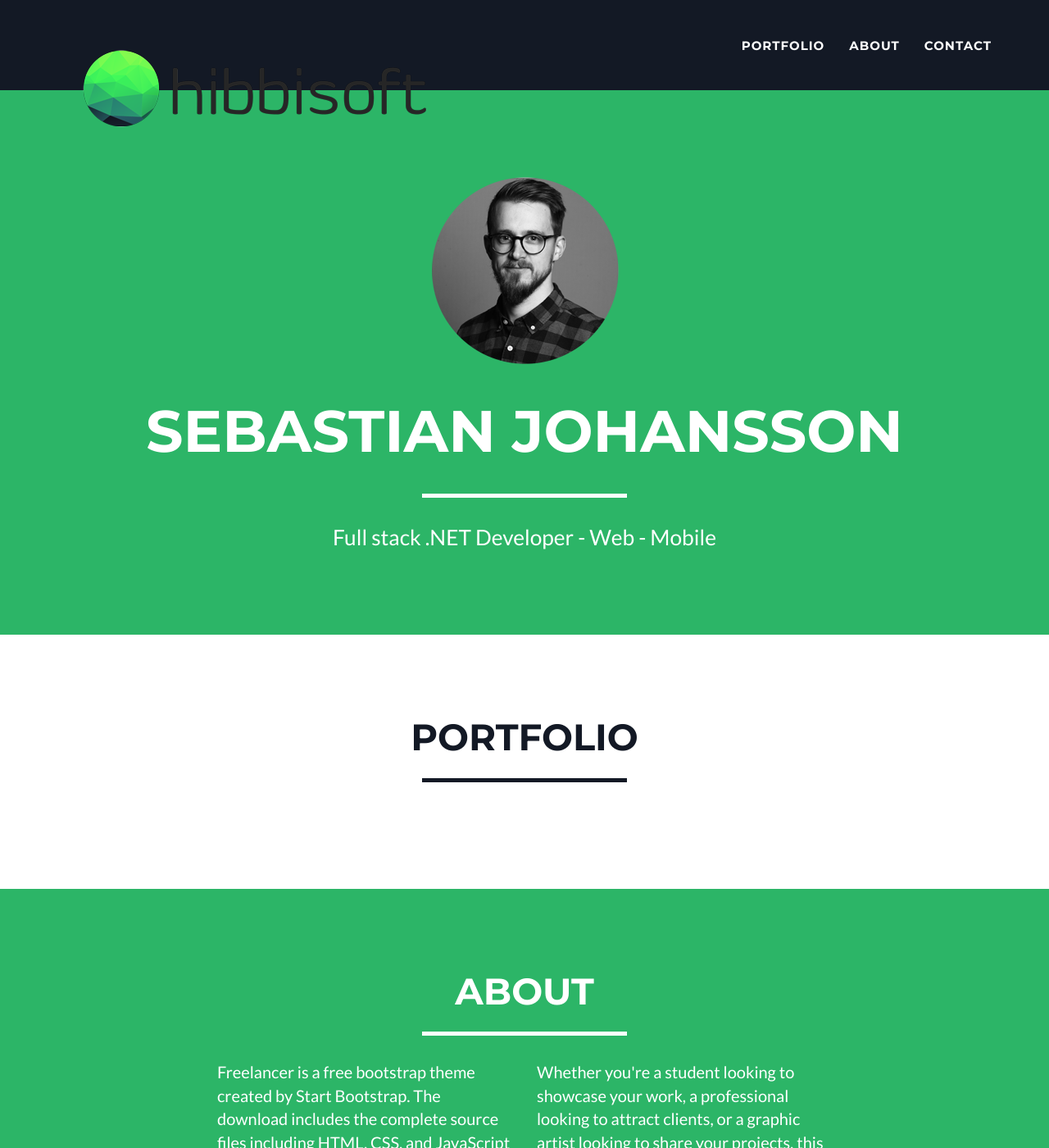
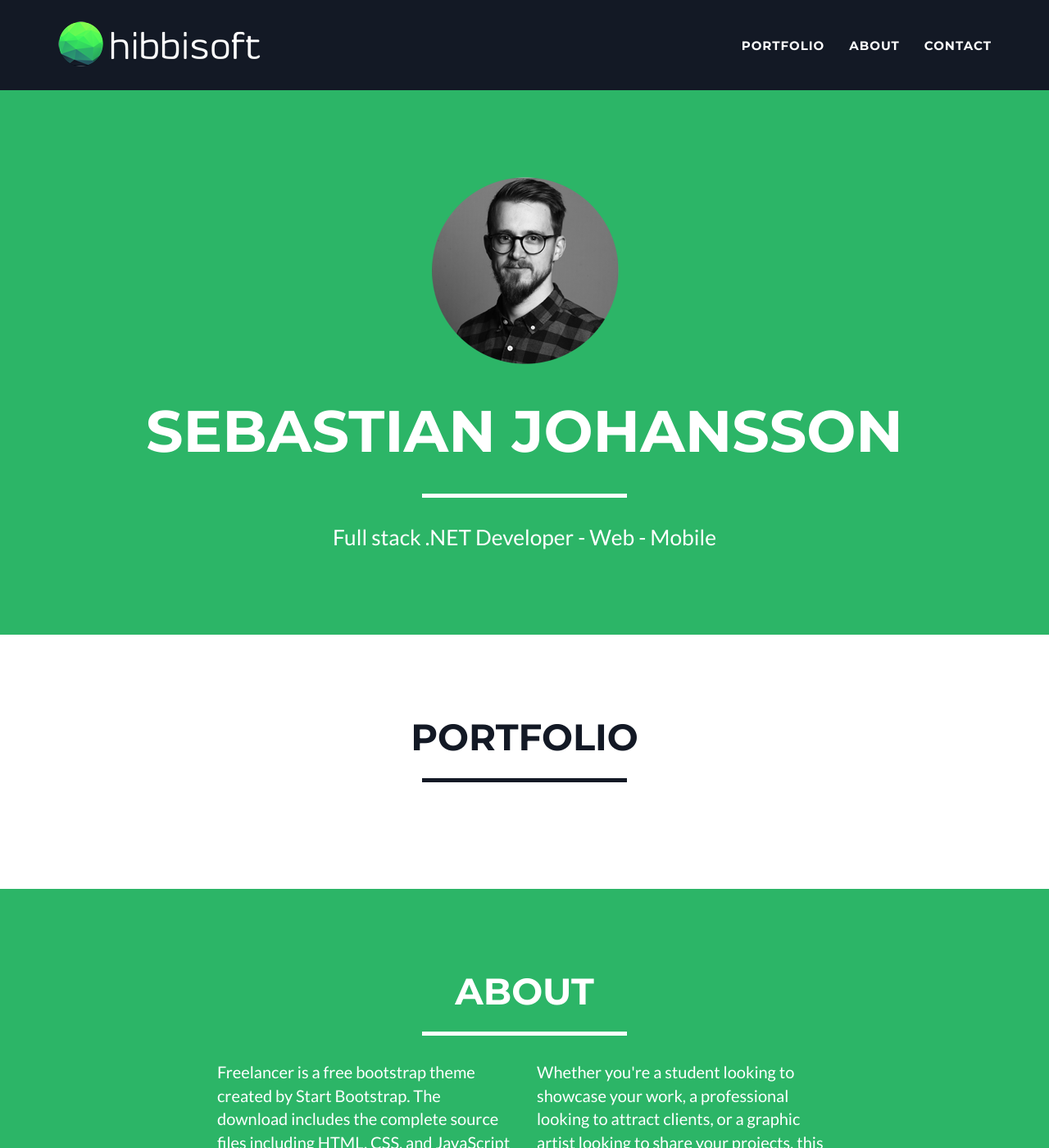
Before and after one commit to sebbebebbe/sebbebebbe.github.com, a Jekyll site: the page built from index.html, in a window 1280 px wide and 1400 px high. Shown: the whole window at 82% size. Built offline with Jekyll 4.4.1, drawn with Linux system fonts in a browser that asks for light colours.

Commit message:
Changed navbar

```diff
--- a/_includes/css/main.css
+++ b/_includes/css/main.css
@@ -454,3 +454,7 @@ footer .footer-below {
     transform: translateZ(0);
     -webkit-transform: translateZ(0);
 }
+
+.float-none{
+  float: none;
+}
--- a/_includes/nav.html
+++ b/_includes/nav.html
@@ -9,7 +9,7 @@
                     <span class="icon-bar"></span>
                     <span class="icon-bar"></span>
                 </button>
-                <a class="navbar-brand" href="#page-top"><img src="/img/hibbisoft_logo.png" alt="hibbisoft logo"/></a>
+                <a class="navbar-brand float-none" href="#page-top"><img src="/img/hibbisoft_logo.png" alt="hibbisoft logo"/></a>
             </div>
 
             <!-- Collect the nav links, forms, and other content for toggling -->
```
Also changed, not shown: img/hibbisoft_logo.png, img/portfolio/hibbisoft_logo.png (added).
